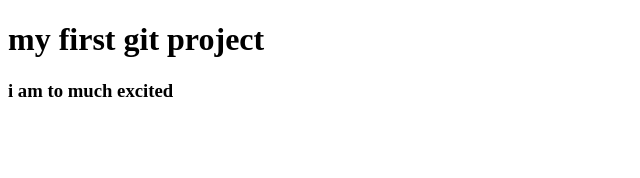
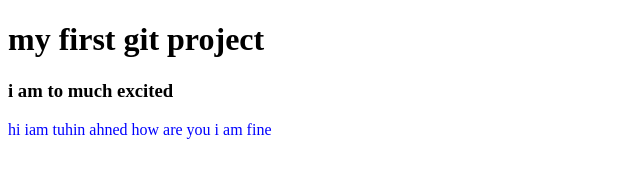
Before and after one commit to tuhinahmed-cse/first-repo, a plain HTML site: page index.html in a window 1280 px wide. Shown: the whole page, without its empty margins (0-640 px from the left). Drawn offline with Linux system fonts and the light colour scheme.

Commit message:
style add

```diff
--- a/index.html
+++ b/index.html
@@ -5,10 +5,12 @@
     <meta http-equiv="X-UA-Compatible" content="IE=edge">
     <meta name="viewport" content="width=device-width, initial-scale=1.0">
     <title>MY Git</title>
+    <link rel="stylesheet" href="style.css">
 </head>
 <body>
     <h1> my first git project</h1>
     <h3> i am to much excited  </h3>
+    <p>hi iam tuhin ahned how are you i am fine </p>
 </body>
 
 </html>
--- /dev/null
+++ b/style.css
@@ -0,0 +1,3 @@
+p{
+    color: blue;
+}
```
